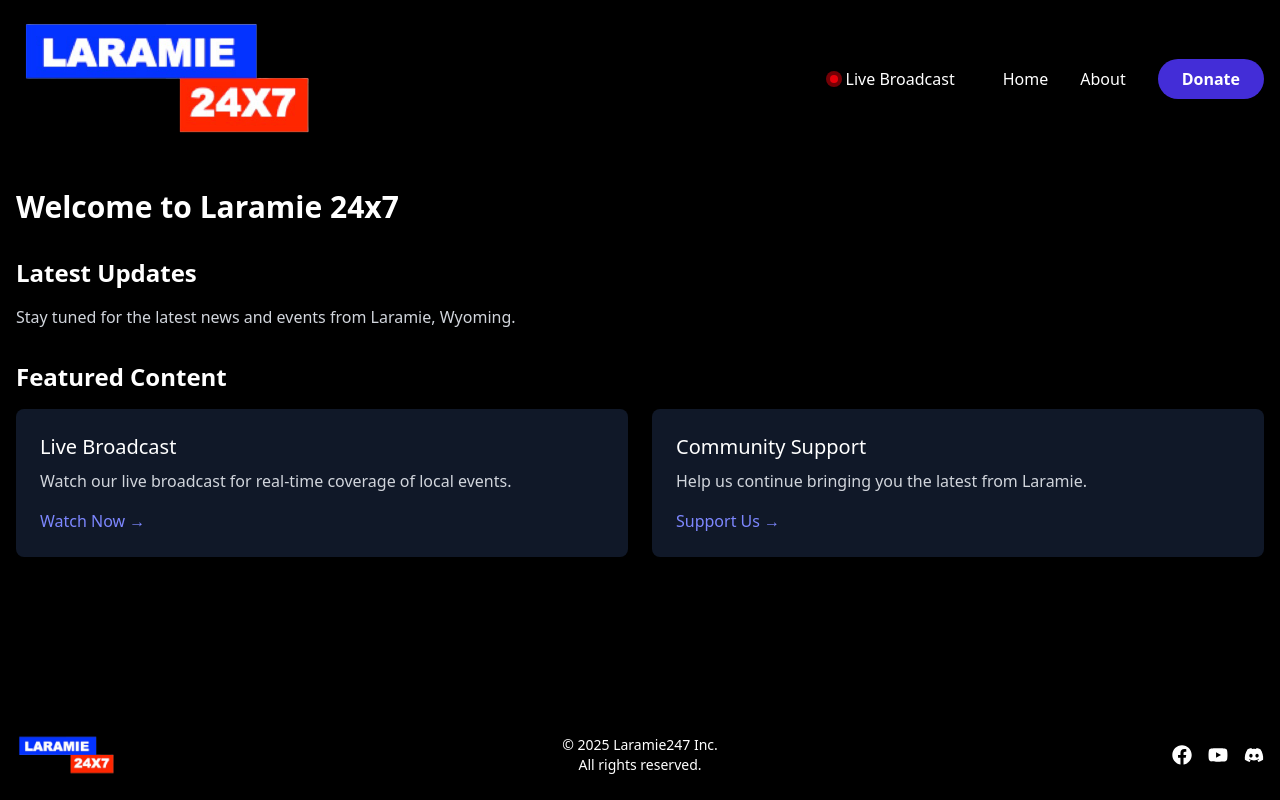
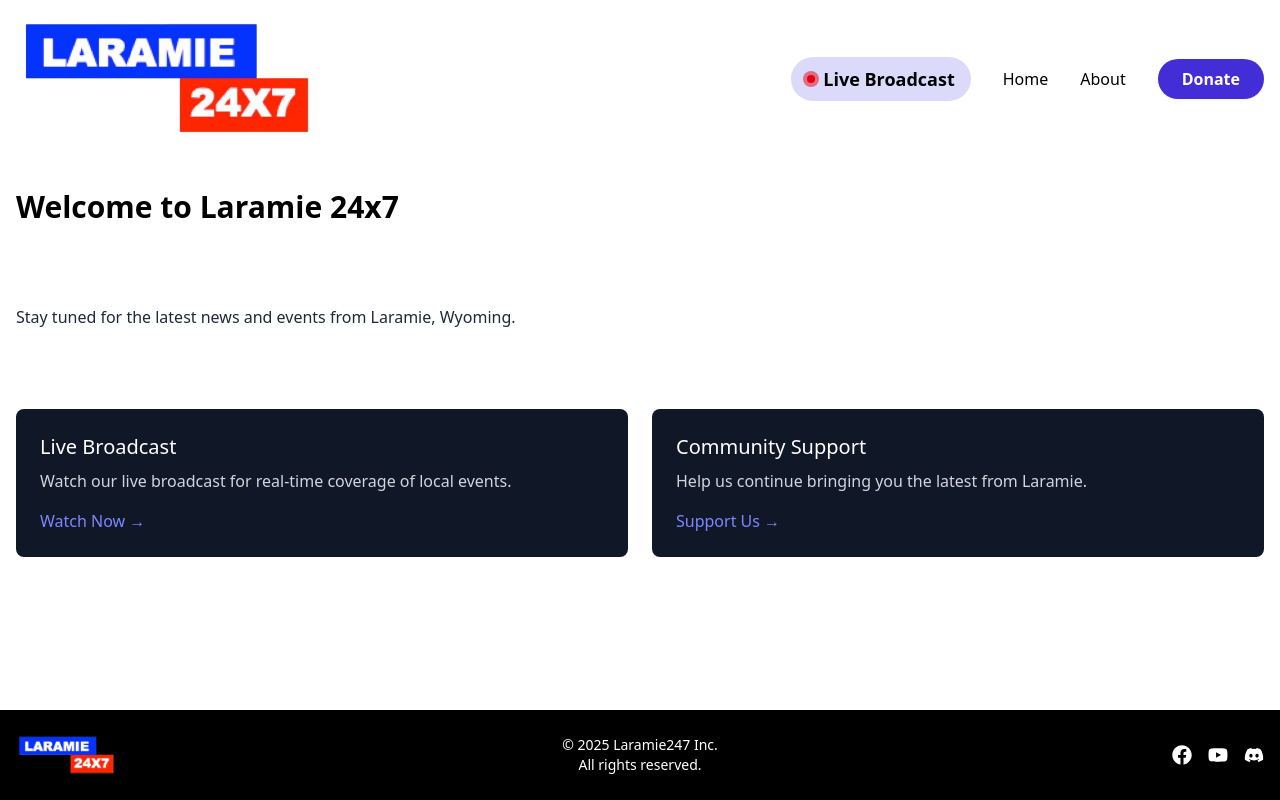
Before and after one commit to Laramie247/laramie247, a Next.js app: page / in a window 1280 px wide. Built offline with nearby package versions, Linux system fonts and the light colour scheme.

Commit message:
Update package-lock.json for dependency version upgrades; refactor layout and styling in app components for improved design consistency and user experience.

```diff
--- a/app/layout.tsx
+++ b/app/layout.tsx
@@ -25,8 +25,8 @@ export default function RootLayout({
   children: React.ReactNode;
 }) {
   return (
-    <html lang="en">
-      <body className="bg-black">
+    <html lang="en" suppressHydrationWarning>
+      <body className={`${geistSans.variable} ${geistMono.variable} antialiased`}>
         <div className="min-h-screen flex flex-col">
           <Navigation />
           <div className="flex-grow">
--- a/app/page.tsx
+++ b/app/page.tsx
@@ -4,11 +4,11 @@ export default function Home() {
   return (
     <main>
       <div className="container mx-auto px-4 py-8">
-        <h1 className="text-3xl font-bold text-white mb-8">Welcome to Laramie 24x7</h1>
+        <h1 className="text-3xl font-bold text-primary-dark mb-8">Welcome to Laramie 24x7</h1>
         <div className="grid gap-8 text-white">
           <section>
             <h2 className="text-2xl font-semibold mb-4">Latest Updates</h2>
-            <p className="text-gray-300">
+            <p className="text-gray-800">
               Stay tuned for the latest news and events from Laramie, Wyoming.
             </p>
           </section>
--- a/components/Footer.tsx
+++ b/components/Footer.tsx
@@ -21,7 +21,7 @@ const socialLinks = [
 
 export default function Footer() {
     return (
-        <footer className="bg-black text-white py-6">
+        <footer className="bg-primary-dark text-primary-light py-6">
             <div className="container mx-auto px-4">
                 <div className="grid grid-cols-12 gap-4 items-center">
                     {/* Logo - spans 3 columns */}
@@ -44,7 +44,7 @@ export default function Footer() {
                                 href={link.url}
                                 target="_blank"
                                 rel="noopener noreferrer"
-                                className="text-white hover:text-gray-300 transition-colors duration-200"
+                                className="text-primary-light hover:text-accent/90 transition-colors duration-200"
                                 aria-label={link.name}
                             >
                                 <link.icon className="w-5 h-5" />
--- a/components/LiveBroadcastButton.tsx
+++ b/components/LiveBroadcastButton.tsx
@@ -4,13 +4,13 @@ export default function LiveBroadcastButton() {
     return (
         <Link
             href="/live"
-            className="inline-flex items-center space-x-2 bg-black/20 hover:bg-black/30 px-4 py-2 rounded-full transition-all duration-300"
+            className="inline-flex items-center space-x-2 bg-accent/20 hover:bg-accent/90 px-4 py-2 rounded-full transition-all duration-300 text-primary-dark font-bold text-lg hover:text-primary-light hover:shadow-md hover:shadow-accent/50"
         >
             <div className="relative">
                 <div className="w-2 h-2 bg-red-600 rounded-full" />
                 <div className="absolute -inset-1 bg-red-600/50 rounded-full animate-ping" />
             </div>
-            <span className="text-white font-medium">Live Broadcast</span>
+            <span>Live Broadcast</span>
         </Link>
     );
 }
--- a/components/Navigation.tsx
+++ b/components/Navigation.tsx
@@ -26,7 +26,7 @@ export default function Navigation() {
     const [isOpen, setIsOpen] = useState(false);
 
     return (
-        <nav className="bg-black text-white py-4">
+        <nav className="bg-primary-light text-primary-dark py-4">
             <div className="container mx-auto px-4">
                 <div className="grid grid-cols-12 gap-4 items-center">
                     {/* Logo */}
```
Also changed, not shown: 1 other file (tests, documents, lock files or other folders).
